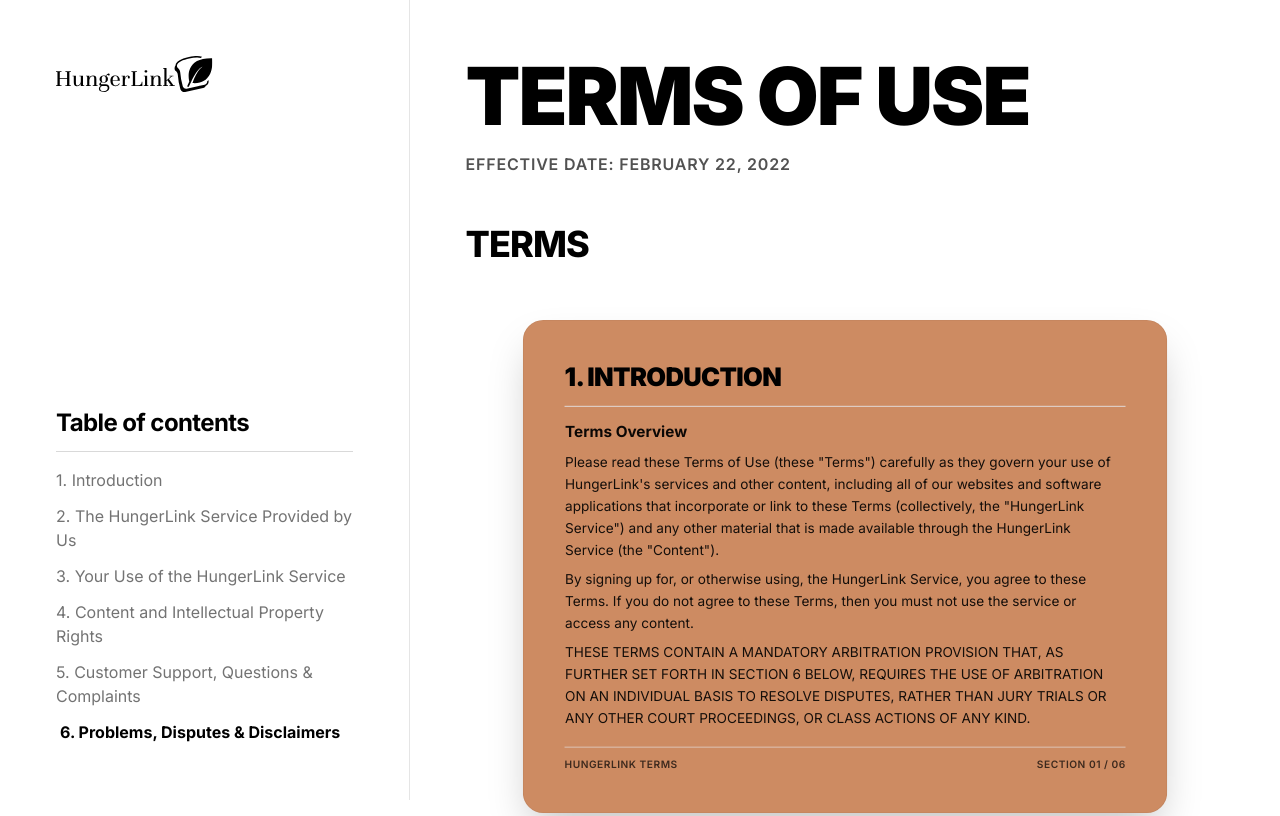
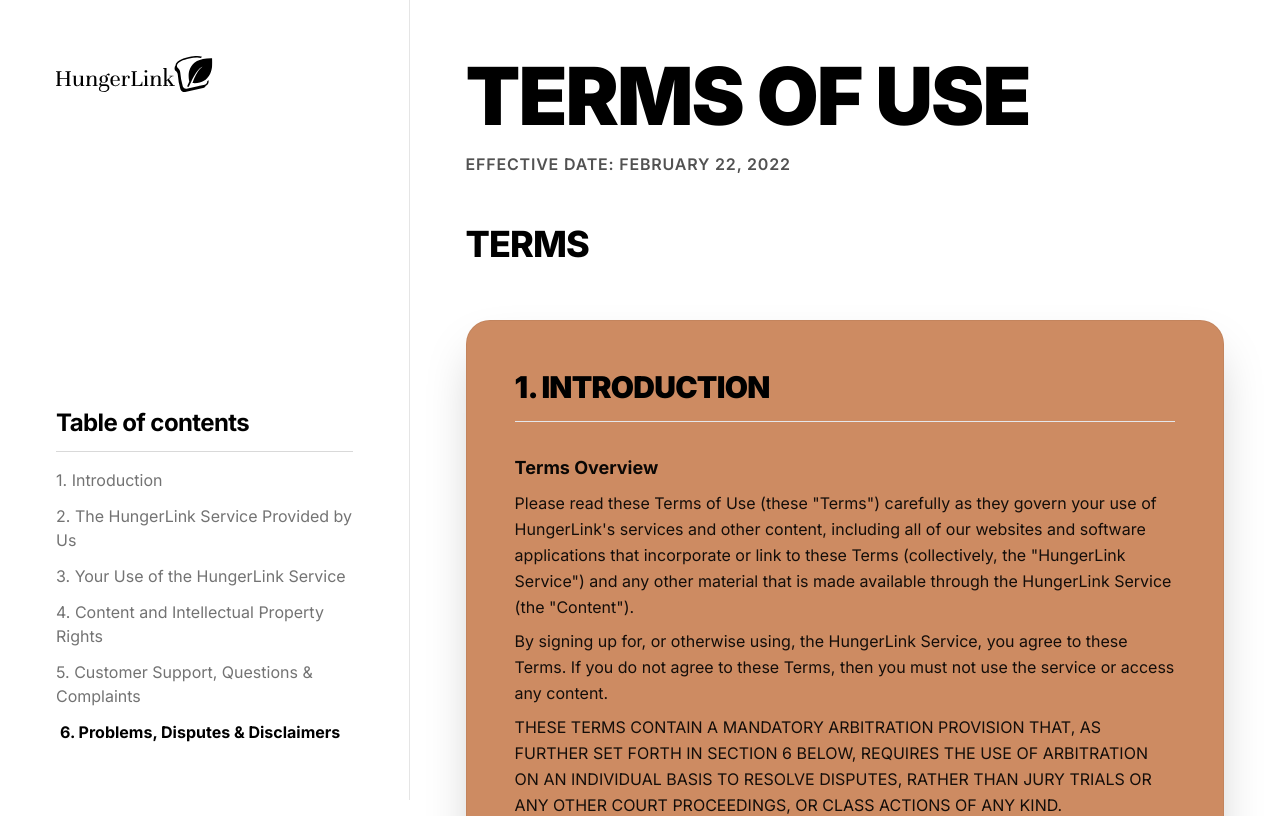
Before and after one commit to Chamindu-DM/web-animations, a React (Vite) app: page /terms in a window 1280 px wide. Shown: the top 816 px of the page. Built offline with nearby package versions, Linux system fonts and the light colour scheme.

Commit message:
refactor: remove motion scroll effects from TermCard and simplify component structure

```diff
--- a/src/components/TermsPage.jsx
+++ b/src/components/TermsPage.jsx
@@ -144,30 +144,24 @@
   }
 ];
 
-function TermCard({ section, index, progress, total }) {
-  const targetScale = 1 - (total - index) * 0.025;
-  const scale = useTransform(progress, [index / total, 1], [1, targetScale]);
-
+function TermCard({ section, index, total }) {
   return (
     <div
       id={section.id}
-      className="relative mb-16 sm:mb-24 scroll-mt-16"
+      className="relative mb-16 sm:mb-24 scroll-mt-24 sm:scroll-mt-32"
     >
-      {/* Inner Sticky Container */}
-      <div className="sticky top-12 sm:top-16 flex flex-col justify-start origin-top">
-        <motion.div
-          style={{ scale }}
-          className={`w-full h-[520px] sm:h-[560px] md:h-[580px] ${section.bgColor} ${section.textColor} rounded-2xl sm:rounded-3xl p-6 sm:p-10 md:p-12 shadow-2xl flex flex-col justify-between border border-black/5 origin-top`}
+      <div
+        className={`w-full h-auto ${section.bgColor} ${section.textColor} rounded-2xl sm:rounded-3xl p-6 sm:p-10 md:p-12 shadow-2xl flex flex-col gap-6 border border-black/5`}
       >
         {/* Card Header */}
-          <div className="border-b border-current/15 pb-4 shrink-0">
+        <div className="border-b border-current/15 pb-4">
           <h3 className="text-2xl sm:text-3xl font-black uppercase tracking-tight">
             {section.num}. {section.title}
           </h3>
         </div>
 
-          {/* Scrollable Content */}
-          <div className="flex-1 overflow-y-auto pr-2 my-4 flex flex-col gap-6 text-[15px] sm:text-base leading-relaxed">
+        {/* Content */}
+        <div className="flex flex-col gap-6 text-[15px] sm:text-base leading-relaxed my-2">
           {section.subsections.map((sub, sIdx) => (
             <div key={sIdx} className="flex flex-col gap-2">
               {sub.title && (
@@ -185,11 +179,10 @@
         </div>
 
         {/* Card Footer Indicator */}
-          <div className="pt-3 border-t border-current/10 flex justify-between items-center text-xs font-semibold uppercase tracking-wider opacity-70 shrink-0">
+        <div className="pt-4 border-t border-current/10 flex justify-between items-center text-xs font-semibold uppercase tracking-wider opacity-70">
           <span>HungerLink Terms</span>
           <span>Section 0{section.num} / 0{total}</span>
         </div>
-        </motion.div>
       </div>
     </div>
   );
@@ -201,12 +194,11 @@
   const [activeSection, setActiveSection] = useState("section-1");
   const [showStickyHeader, setShowStickyHeader] = useState(false);
   const [isMobileDropdownOpen, setIsMobileDropdownOpen] = useState(false);
-  const containerRef = useRef(null);
 
-  const { scrollYProgress } = useScroll({
-    target: containerRef,
-    offset: ["start start", "end end"],
-  });
+  // Scroll to top when the component mounts
+  useEffect(() => {
+    window.scrollTo(0, 0);
+  }, []);
 
   const scrollToSection = (id) => {
     setActiveSection(id);
@@ -348,7 +340,6 @@
 
         {/* Right Main Stacking Card Area */}
         <main
-          ref={containerRef}
           className="w-full lg:w-[62%] xl:w-[68%] p-6 sm:p-12 lg:p-14 flex flex-col gap-8 relative"
         >
           {/* Header Title Section */}
@@ -374,7 +365,6 @@
                 key={section.id}
                 section={section}
                 index={index}
-                progress={scrollYProgress}
                 total={termsSections.length}
               />
             ))}
```
Lines whose indentation alone changed are shown as unchanged.
